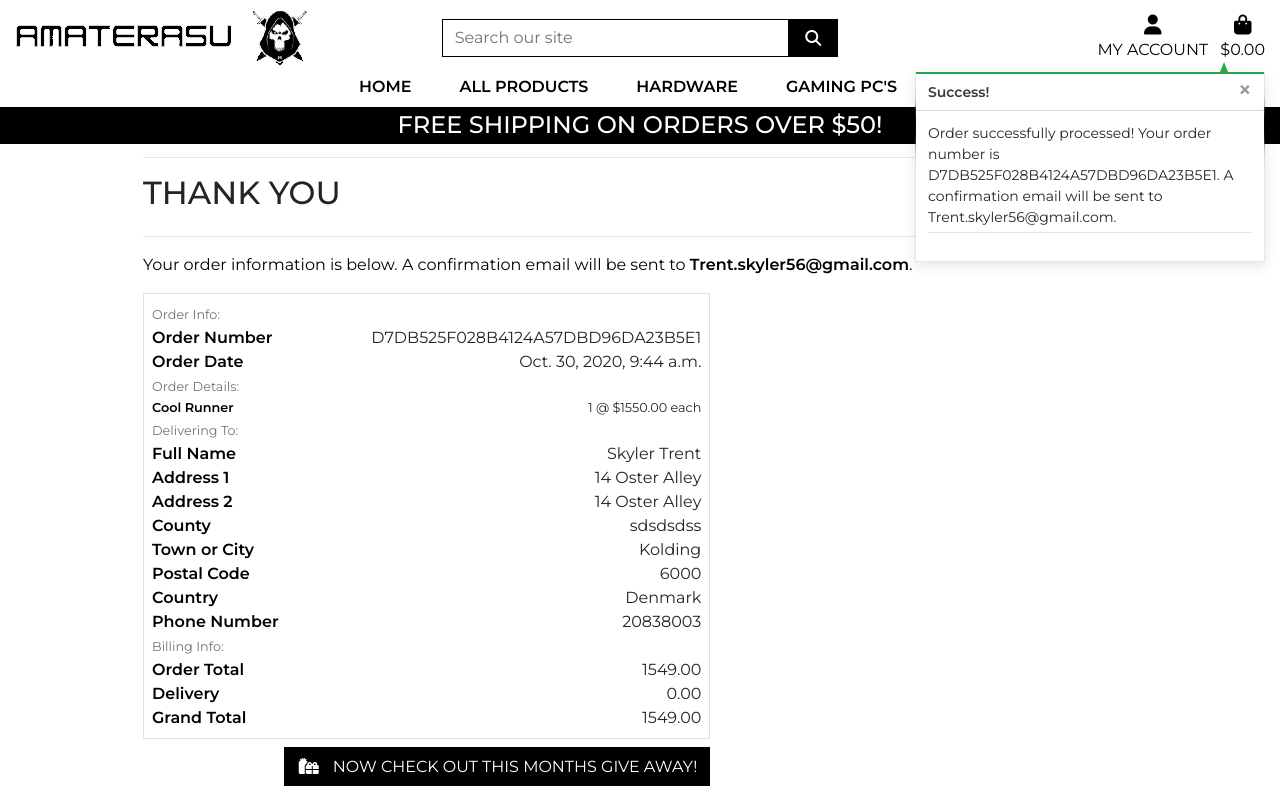
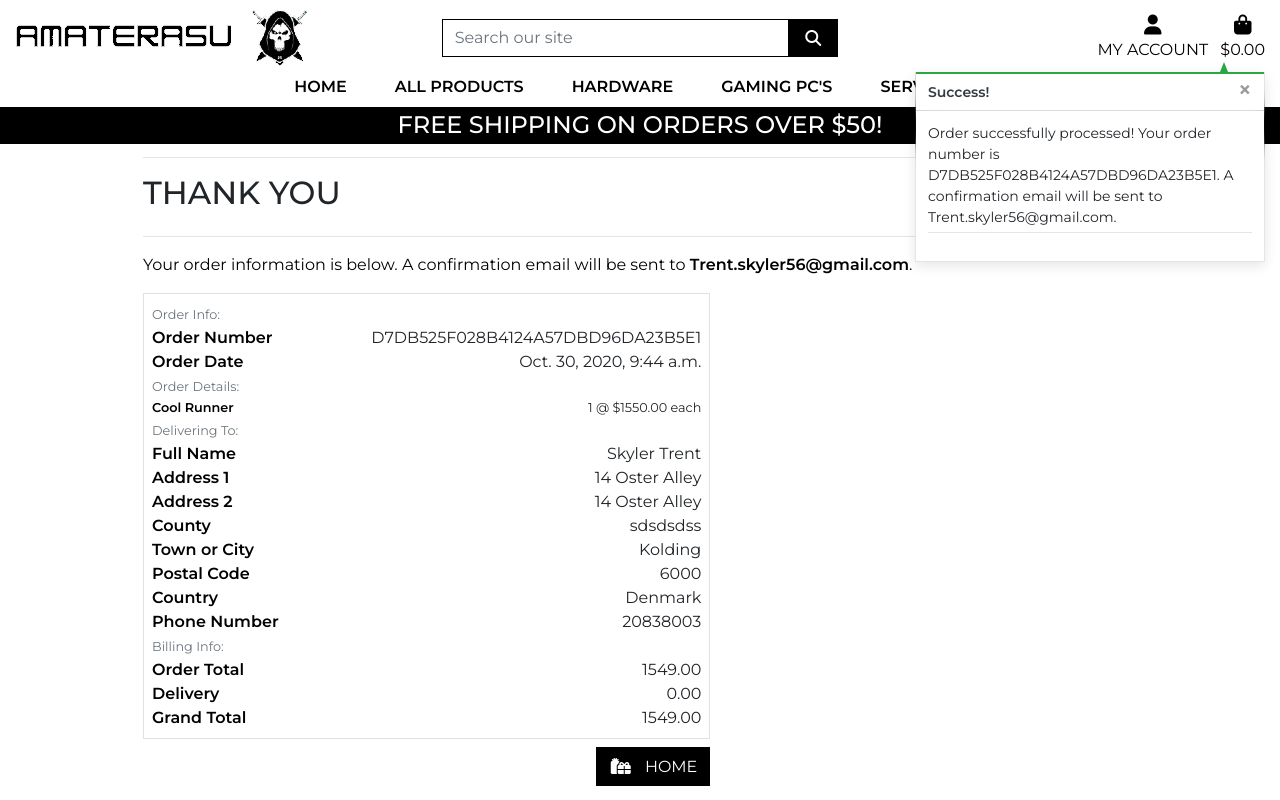
Before and after one commit to SkylerTrent/amaterasu_computers, a Django app: a page that uses templates/includes/main-nav.html in a window 1280 px wide. Run offline with Django 3.2, Linux system fonts and the light colour scheme; data comes from the database, SQL or seed files in the repository; both versions use the stored data as it was after the commit; some libraries are stand-ins or nearby versions.

Commit message:
made changes to checkout.success so user can navigate to set up consultation

```diff
--- a/checkout/templates/checkout/checkout_success.html
+++ b/checkout/templates/checkout/checkout_success.html
@@ -192,21 +192,23 @@
         </div>
         <div class="row">
 			<div class="col-12 col-lg-7 text-right">
-                {% if from_profile %}
-                    <a href="{% url 'profile' %}" class="btn btn-black rounded-0 my-2">
+             {% for item in order.lineitems.all %}
+                {% if item.product.name == "Hand Holding Service" %}
+                    <a href="{% url '' %}" style="background-color: #28A745 !important; border-color: #28A745 !important;" class="btn rounded-0 my-2 btn-primary btn-block ">
                         <span class="icon mr-2">
                             <i class="fas fa-angle-left"></i>
                         </span>
-                        <span class="text-uppercase">Back to Profile</span>
+                        <span class="text-uppercase">Schedule Consultation Appointment</span>
                     </a>
                 {% else %}
-                    <a href="{% url 'poll' %}" class="btn btn-black rounded-0 my-2">
+                    <a href="{% url 'home' %}" class="btn btn-black rounded-0 my-2">
                         <span class="icon mr-2">
                             <i class="fas fa-gifts"></i>
                         </span>
-                        <span class="text-uppercase">Now check out this months give away!</span>
+                        <span class="text-uppercase">Home</span>
                     </a>
                 {% endif %}
+            {% endfor %}
 			</div>
 		</div>
     </div>
--- a/templates/includes/main-nav.html
+++ b/templates/includes/main-nav.html
@@ -35,6 +35,13 @@
             </a>
 
        </li>
+        <li class="nav-item dropdown">
+            <a class="logo-font font-weight-bold nav-link text-black mr-5" href="{% url 'products' %}?category=hand_holding" aria-haspopup="true" aria-expanded="false">
+                Services
+            </a>
+        </li>
+
+
 
     </ul>
 </div>
```
Also changed, not shown: db.sqlite3, media/walk_service.jpg (added), media/walk_service_7NMO9F5.jpg (added), media/walk_service_kotpEOo.jpg (added), products/templates/products/product_detail.html (line endings or trailing spaces).
